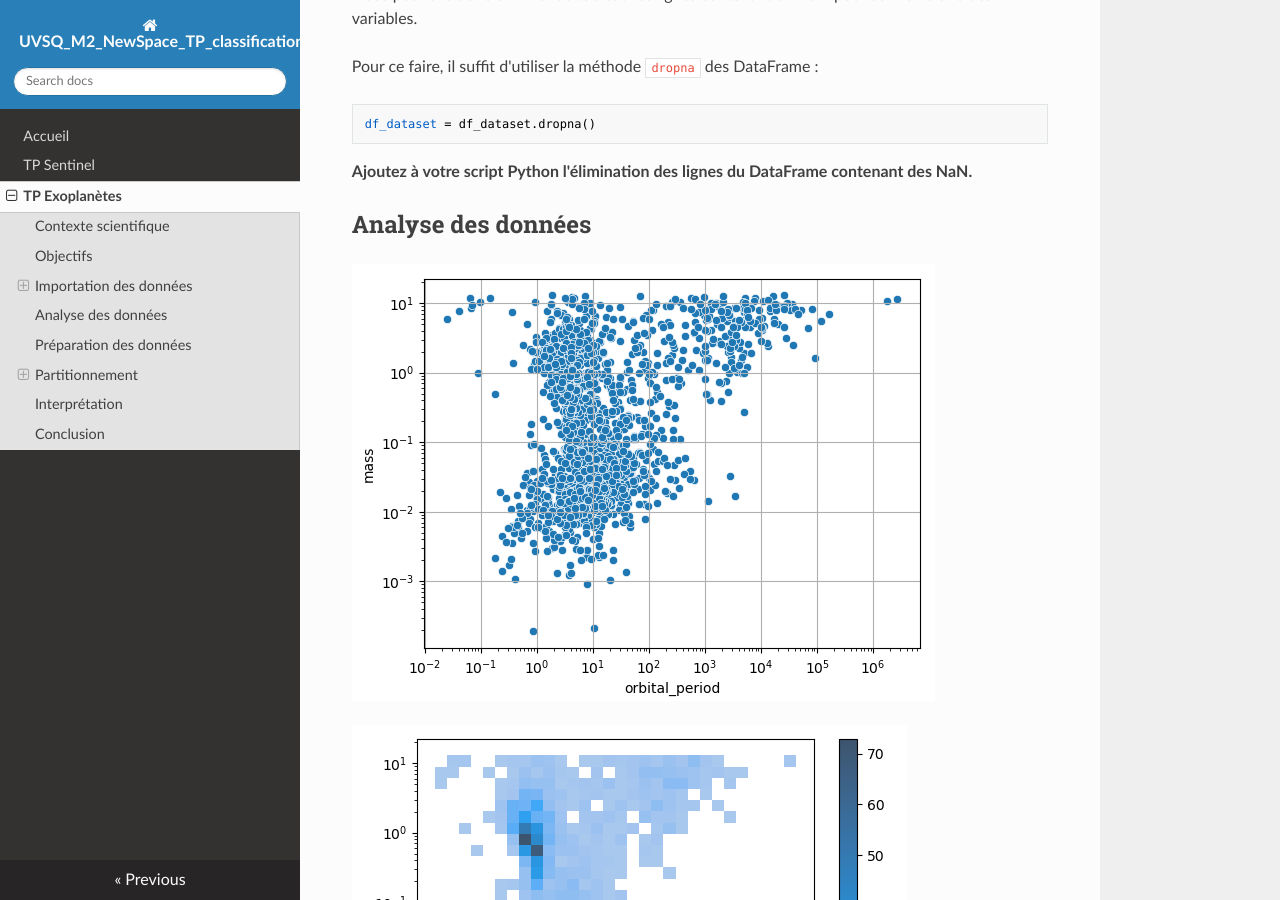
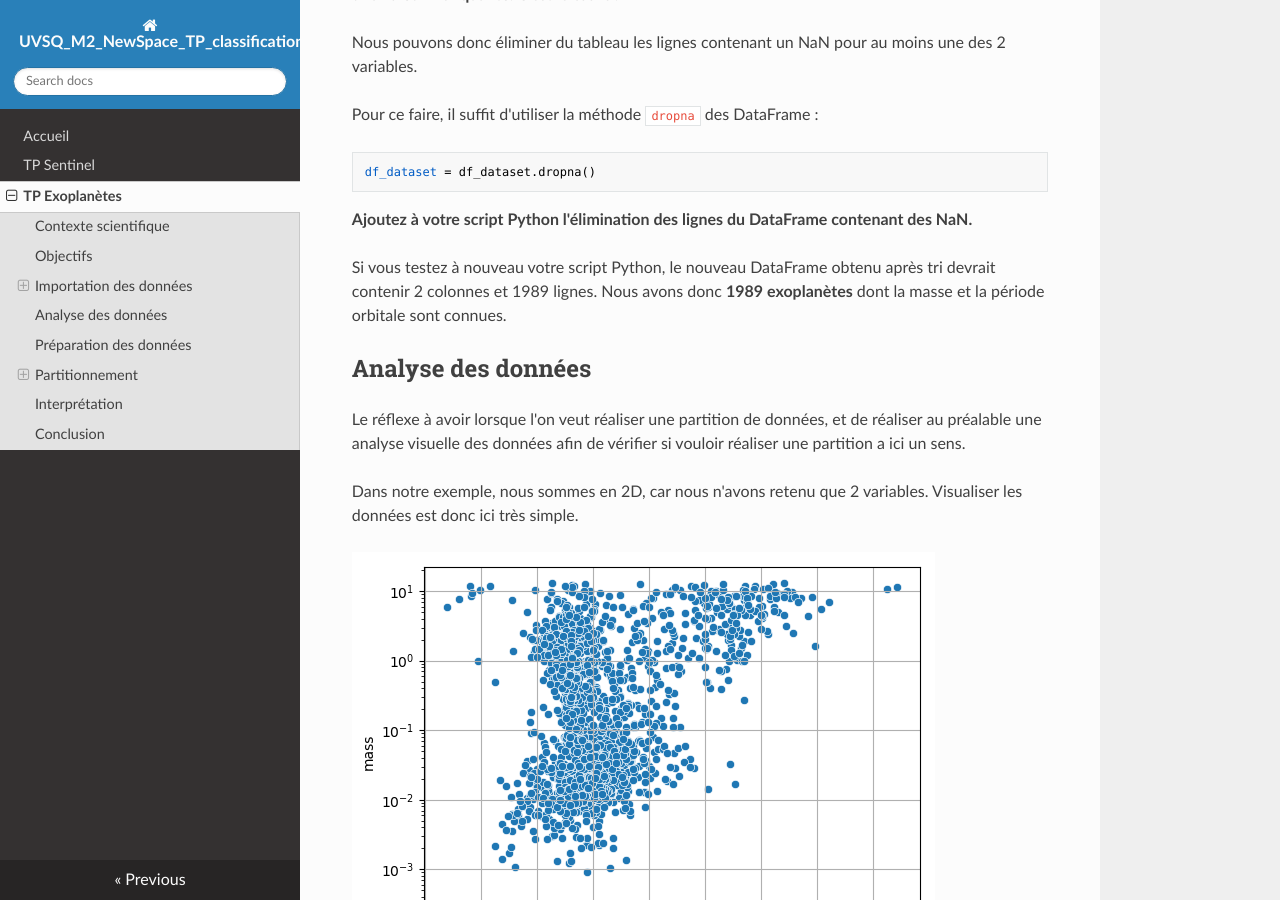
Before and after one commit to NicOudart/UVSQ_M2_NewSpace_TP_classification, an MkDocs documentation site: the page built from docs/TP_exoplanets.md, in a window 1280 px wide and 900 px high, scrolled down 3843 px. Built offline with MkDocs 1.6.1, drawn with Linux system fonts in a browser that asks for light colours; nearby versions of some CDN libraries; some of the changed text lies outside the part shown.

Commit message:
-Progress on clustering.

```diff
--- a/docs/TP_exoplanets.md
+++ b/docs/TP_exoplanets.md
@@ -26,9 +26,11 @@
 Nous savons qu'il existe différents types de planètes dans le système solaire (telluriques, géantes gazeuses, géantes glacées, etc.), ayant des masses et des périodes orbitales différente.
 On peut donc légitimement se poser la question suivante : **Est-il possible de discriminer les différents types d'exoplanètes à partir de ces mêmes informations ?**
 
+On reconnait dans cette question un problème de **partition** (ou classification non-supervisée).
+
 ## Objectifs
 
-Lors de ce tutoriel, nous allons programmer une **chaîne d'analyse de données** sous la forme d'un **script Python**, que nous utiliserons pour explorer les différents **types d'exoplanètes**.
+Lors de ce tutoriel, nous allons programmer une **chaîne de partitionnement de données** sous la forme d'un **script Python**, que nous utiliserons pour explorer les différents **types d'exoplanètes**.
 
 Ce script Python devra :
 
@@ -149,7 +151,15 @@
 
 **Ajoutez à votre script Python l'élimination des lignes du DataFrame contenant des NaN.**
 
+Si vous testez à nouveau votre script Python, le nouveau DataFrame obtenu après tri devrait contenir 2 colonnes et 1989 lignes.
+Nous avons donc **1989 exoplanètes** dont la masse et la période orbitale sont connues.
+
 ## Analyse des données
+
+Le réflexe à avoir lorsque l'on veut réaliser une partition de données, et de réaliser au préalable une analyse visuelle des données afin de vérifier si vouloir réaliser une partition a ici un sens.
+
+Dans notre exemple, nous sommes en 2D, car nous n'avons retenu que 2 variables.
+Visualiser les données est donc ici très simple.
 
 ![Nuage de points](img/Exoplanets_scatter_points.png)
 
```
